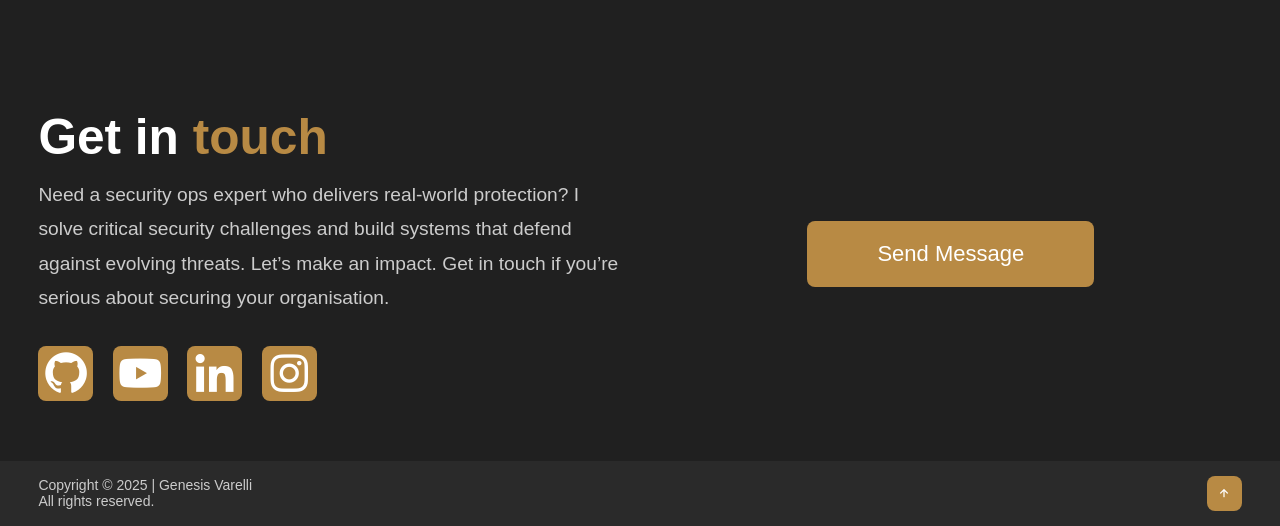
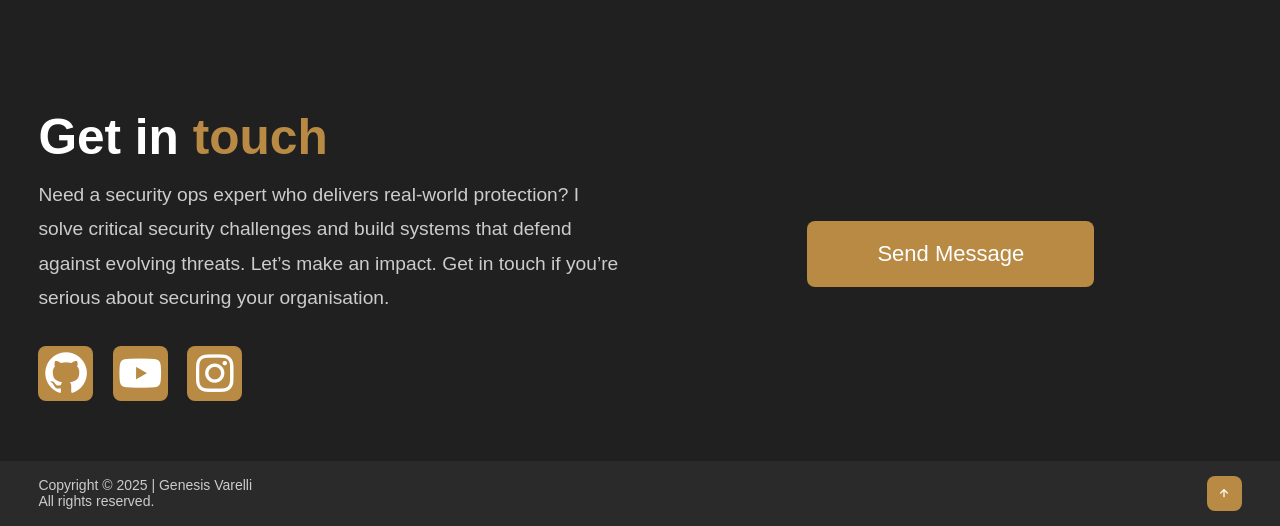
Before and after one commit to Genvarelli/Genesisvarelli.com, a plain HTML site: page index.html in a window 1280 px wide. Shown: the part 2004-2530 px from the top of the page. Drawn offline with nearby package versions, Linux system fonts and the light colour scheme.

Commit message:
Update index.html

```diff
--- a/index.html
+++ b/index.html
@@ -77,9 +77,6 @@
         <a href="https://www.youtube.com/@Genvarelli" target="_blank" rel="noopener noreferrer" aria-label="YouTube">
             <i class="bx bxl-youtube"></i>
         </a>
-        <a href="https://www.linkedin.com/in/genesisvarelli/" target="_blank" rel="noopener noreferrer" aria-label="LinkedIn">
-            <i class="bx bxl-linkedin"></i>
-        </a>
         <a href="https://www.instagram.com/GenesisVarelli/" target="_blank" rel="noopener noreferrer" aria-label="Instagram">
             <i class="bx bxl-instagram"></i>
         </a>
```
